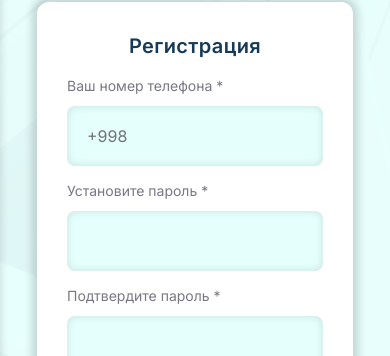
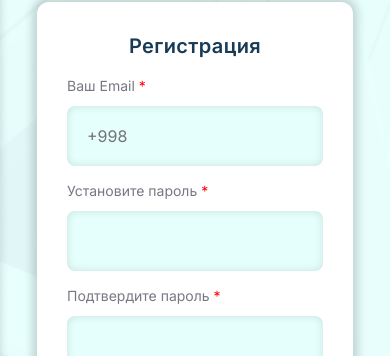
Before and after one commit to Mohammadxoja2005/turiya, a React (Create React App) app: page /registration in a window 390 px wide. Shown: the part 138-494 px from the top of the page. Built offline with nearby package versions, Linux system fonts and the light colour scheme.

Commit message:
changed phone to email and made * to red in register

```diff
--- a/src/pages/Registration.jsx
+++ b/src/pages/Registration.jsx
@@ -54,15 +54,15 @@ const Registration = () => {
                                         Регистрация
                                     </div>
                                     <div className="registr_h">
-                                        Ваш номер телефона *
+                                        Ваш Email  <span style={{ color: "red" }}>*</span>
                                     </div>
                                     <input value={phone} onChange={e => setPhone(e.target.value)} required placeholder='+998' type="text" name="" id="" className="registr_inp" />
                                     <div className="registr_h">
-                                        Установите пароль *
+                                        Установите пароль <span style={{ color: "red" }}>*</span>
                                     </div>
                                     <input value={password} onChange={e => setPassword(e.target.value)} required placeholder='' type="text" name="" id="" className="registr_inp" />
                                     <div className="registr_h">
-                                        Подтвердите пароль  *
+                                        Подтвердите пароль  <span style={{ color: "red" }}>*</span>
                                     </div>
                                     <input value={password2} onChange={e => setPassword2(e.target.value)} required placeholder='' type="text" name="" id="" className="registr_inp" />
                                     <button type='submit' className="register_reg">Регистрация</button>
```
